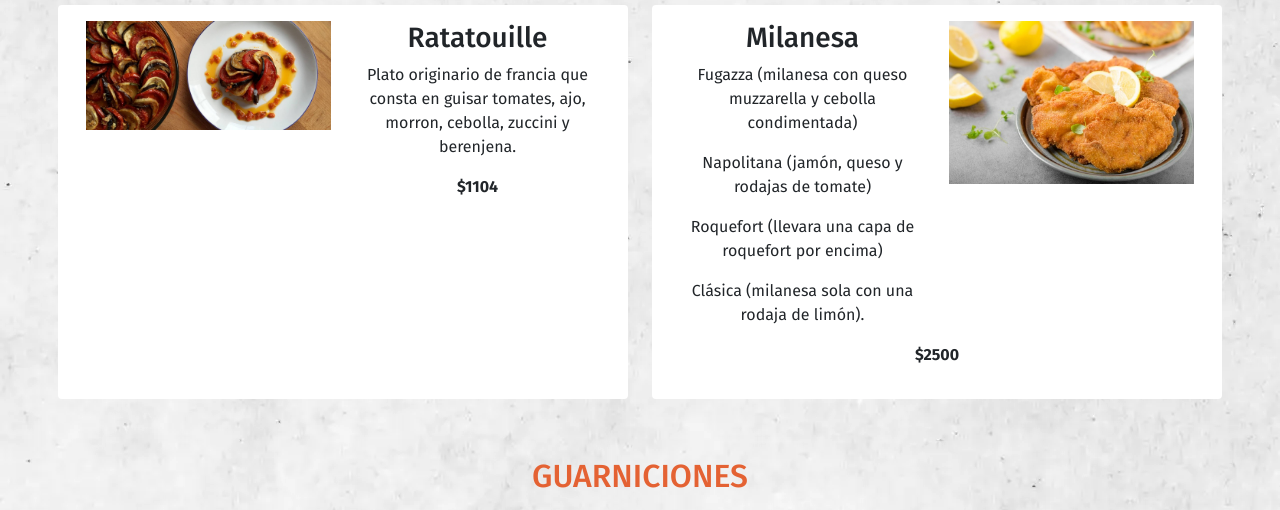
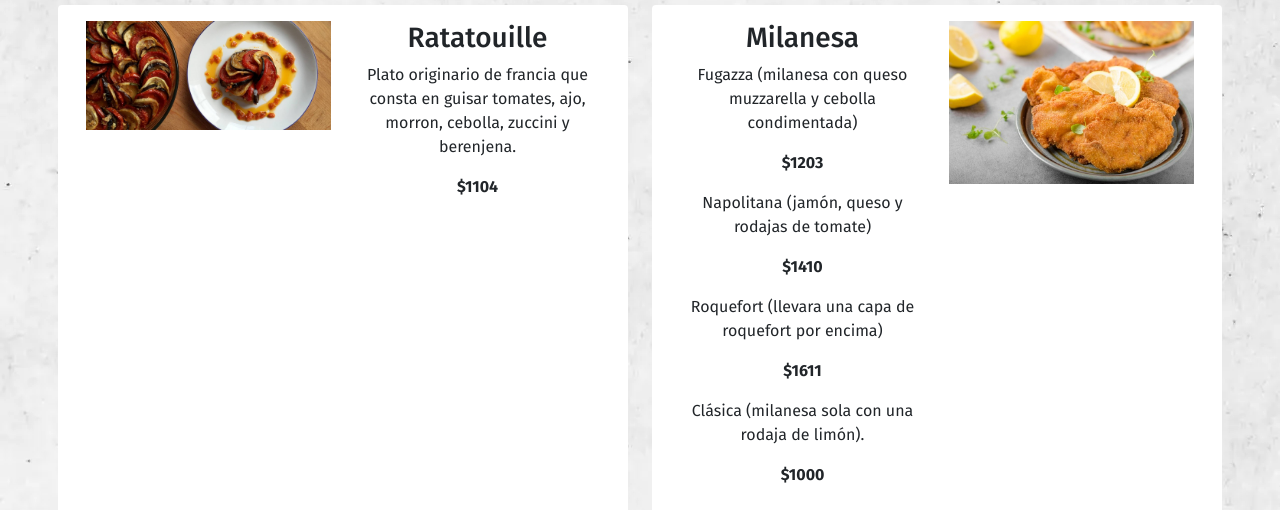
Before and after one commit to Lautaro1901/proyecto_restaurante_coder, a website: page src/pages/menú.html in a window 1280 px wide. Shown: the part 1625-2135 px from the top of the page. Drawn offline with nearby package versions, Linux system fonts and the light colour scheme.

Commit message:
Cambio en precios

```diff
--- a/src/pages/menú.html
+++ b/src/pages/menú.html
@@ -137,11 +137,15 @@
                     <div class="col-12 col-md-8 col-lg-6 order-md-first">
                         <h3>Milanesa</h3>
                         <p> Fugazza (milanesa con queso muzzarella y cebolla condimentada)</p>
+                        <p><b>$1203</b></p>
                         <p>Napolitana (jamón, queso y rodajas de tomate)</p>
+                        <p><b>$1410</b></p>
                         <p>Roquefort (llevara una capa de roquefort por encima)</p>
+                        <p><b>$1611</b></p>
                         <p>Clásica (milanesa sola con una rodaja de limón). </p>
+                        <p><b>$1000</b></p>
                     </div>
-                    <p><b>$2500</b></p>
+
                 </article>
             </div>
         </section>
@@ -310,7 +314,7 @@
                         </div>
                         <div class="col-12 col-md-8 col-lg-6 order-md-first">
                             <h3>Vino Espumante</h3>
-                            <p><b>$1185</b></p>
+                            <p><b>$1800</b></p>
                         </div>
                     </article>
 
```
